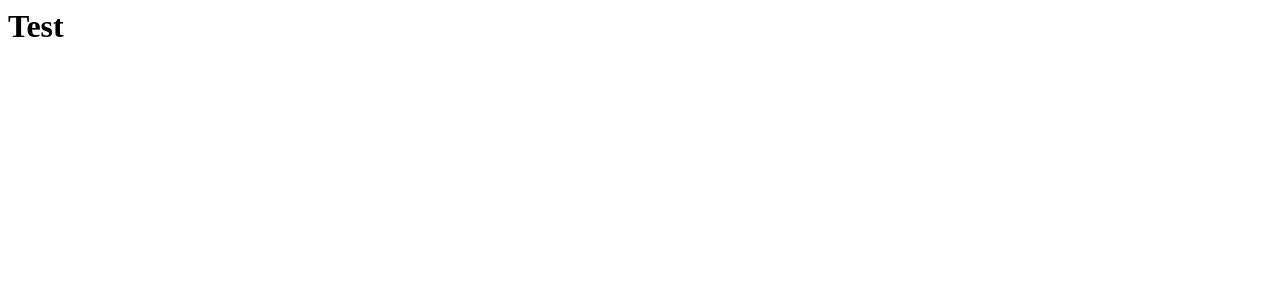
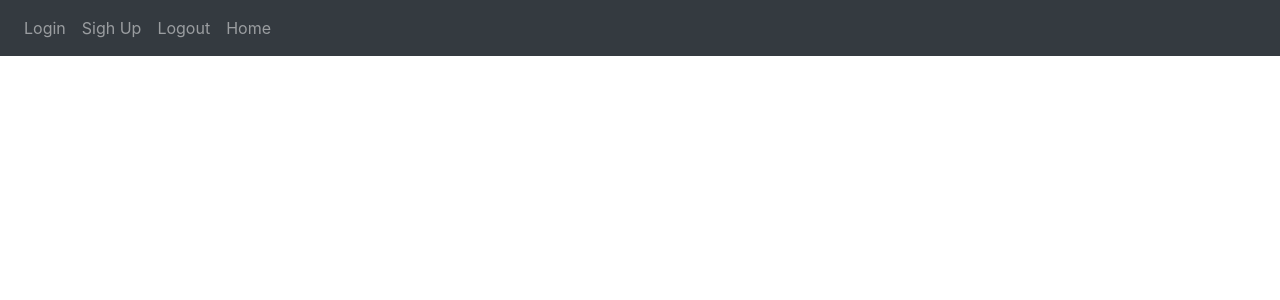
Before and after one commit to Deadspeak/Flask-WebApp, a Flask app: page / in a window 1280 px wide. Before the commit the part shown is almost empty. Shown: the top 300 px of the page. Run offline with Flask 3, Linux system fonts and the light colour scheme; some libraries are stand-ins or nearby versions.

Commit message:
first update

```diff
--- a/website/templates/base.html
+++ b/website/templates/base.html
@@ -18,9 +18,18 @@
     </head>
     <body>
         <nav class="navbar navbar-expand-lg navbar-dark bg-dark">
-            <button class="navbar-toggle" type="button" data-target="#navbar">
+            <button class="navbar-toggler" type="button" data-target="#navbar" data-toggle="collapse"
+            >
                 <span class="navbar-toggler-icon"></span>
             </button>
+            <div class="collapse navbar-collapse" id="navbar">
+                <div class="navbar-nav">
+                    <a class="nav-item nav-link" id="login" href="/login">Login</a>
+                    <a class="nav-item nav-link" id="signUp" href="/sigh-up">Sigh Up</a>
+                    <a class="nav-item nav-link" id="logout" href="/logout">Logout</a>
+                    <a class="nav-item nav-link" id="home" href="/">Home</a>
+                </div>
+            </div>
         </nav>
 
         <script
--- /dev/null
+++ b/website/templates/home.html
@@ -0,0 +1 @@
+{% extends "base.html" %} {% block title %}Changed{% endblock %}
--- a/website/views.py
+++ b/website/views.py
@@ -1,7 +1,7 @@
-from flask import Blueprint
+from flask import Blueprint, render_template
 
 views = Blueprint('views', __name__)
 
 @views.route('/')
 def home():
-    return"<h1>Test</h1>"
+    return render_template("home.html")
```
